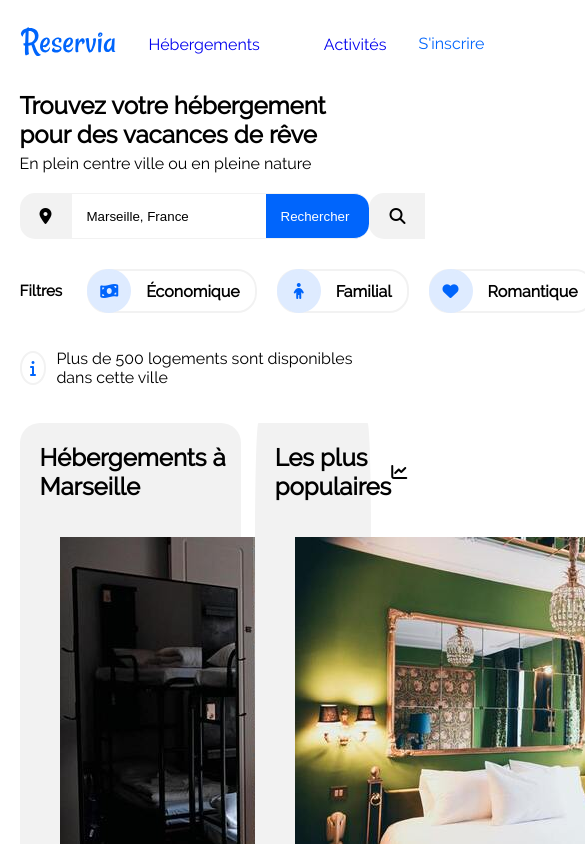
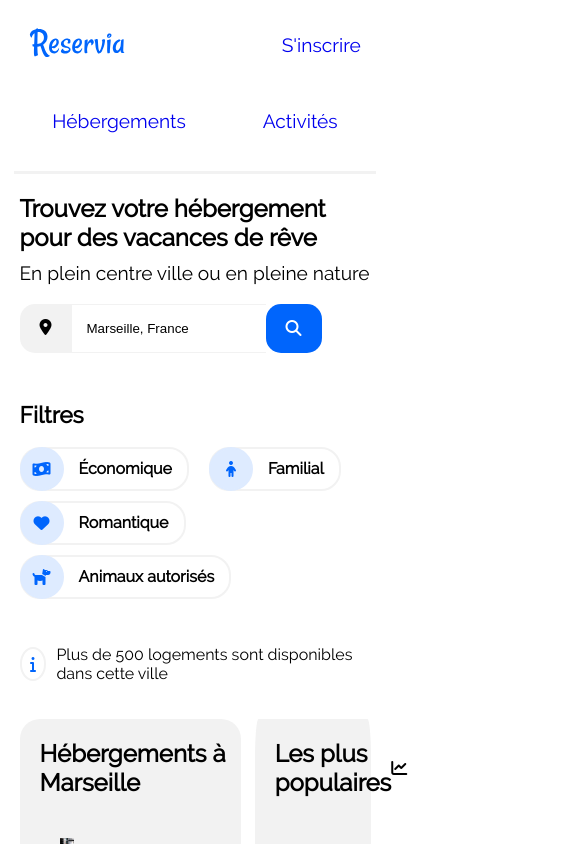
Before and after one commit to iri-stack/CedricBallereau_2_15022021, a plain HTML site: page index.html in a window 390 px wide. Shown: the top 844 px of the page, 585 px wide, since content can reach past the window. Drawn offline with Linux system fonts and the light colour scheme.

Commit message:
responsive pour le header ainsi que la section recherche

```diff
--- a/index.html
+++ b/index.html
@@ -2,6 +2,7 @@
 <html lang="fr">
     <head>
         <link rel="stylesheet" href="style.css" />
+        <meta name="viewport" content="width=device-width,initial-scale=1"><!--Permettra d'utiliser les media query-->
         <meta charset="utf-8">
         <script src="https://kit.fontawesome.com/5661425ff3.js" crossorigin="anonymous"></script>
         <title>Reservia</title>
@@ -29,11 +30,16 @@
                 <i class="fas fa-map-marker-alt"></i>
                 <input type="search" value="Marseille, France" placeholder="Marseille, France">
                 <input type="submit" class="button" value="Rechercher" disabled="disabled">
-                <i class="fas fa-search"></i>
+                <div class="iconsearch">
+                    <i class="fas fa-search"></i>
+                </div>
             </div>
             <!-- Filtres -->
             <div class="submenu">
-                <h2 class="titlefilter">Filtres</h2>
+                <div class="titlefilter">
+                    <h2>Filtres</h2>
+                </div>
+                <div class="groupfilter">
                 <div class="filter">
                     <i class="fas fa-money-bill-wave"></i>
                     <span class="filtername">Économique</span>
@@ -49,7 +55,7 @@
                 <div class="filter">
                     <i class="fas fa-dog"></i>
                     <span class="filtername">Animaux autorisés</span>
-                </div>
+                </div></div>
             </div>
             <div class="infoResult">
                 <i class="fas fa-info"></i>
--- a/style.css
+++ b/style.css
@@ -22,13 +22,14 @@ body{
 
 .imgheader{
     width: 70%;
+
 }
 
 .header>a{
     order: 1;
     width: 10%;
     text-align: center;
-    color: #0065FC;
+    font-size: 1.2em;
 }
 
 .menu ul{
@@ -42,6 +43,7 @@ body{
     list-style: none;
     padding: 2em;
     border-top: 3px transparent solid;
+    font-size: 1.2em;
 }
 
 a:link{
@@ -57,6 +59,41 @@ a:visited{
     border-top: 3px #0065FC solid;
 }
 
+/* Nouvelles règles pour les écrans avec 700px de large maximum */
+
+@media all and (max-width: 700px){
+    .header{
+        display: flex;
+        justify-content: space-around;
+        flex-wrap: wrap;
+        width: 100%;
+        margin: 20px 0;
+    }
+
+    .imgheader{
+        width: 20%;
+    }
+
+    .header>a{
+        width: 50%;
+        order: 0;
+        text-align: right;
+    }
+
+    .menu ul{
+        width: 50%;
+    }
+
+    .menu li{
+        border-bottom: 3px #F2F2F2 solid;
+    }
+
+    .menu li:hover{
+        color: #0065FC;
+        border-top: none;
+        border-bottom: 3px #0065FC solid;
+    }
+}
 /* Section Recherche */
 
 .search{
@@ -65,12 +102,15 @@ a:visited{
 }
 
 .title{
-    margin: 5px 0px;
+    margin-top: 20px;
+    margin-bottom: 10px;
+    font-size: 1.5em;
 }
 
 .title+p{
     margin-top: 5px;
     margin-bottom: 20px;
+    font-size: 1.2em;
 }
 
 /* Barre de recherche */
@@ -79,7 +119,7 @@ a:visited{
     display: flex;
 }
 
-.searchbar i{
+.searchbar>i{
     background-color: #F2F2F2;
     border-radius: 15px 0px 0px 15px;
     padding: 15px 20px;
@@ -105,6 +145,29 @@ a:visited{
     cursor: pointer;
 }
 
+/* Nouvelles règles pour les écrans avec 701px de large minimum */
+
+@media all and (min-width: 701px){
+    .iconsearch{
+        display: none;
+    }
+}
+
+/* Nouvelles règles pour les écrans avec 700px de large maximum */
+
+@media all and (max-width: 700px){
+    .button{
+        display: none;
+    }
+
+    .iconsearch{
+        background-color: #0065FC;
+        color: white;
+        border-radius: 15px 15px 15px 15px;
+        padding: 15px 20px;
+    }
+}
+
 /* Filtre */
 
 .submenu{
@@ -120,6 +183,10 @@ a:visited{
     font-size: 0.95em;
 }
 
+.groupfilter{
+    display: flex;
+}
+
 .filter{
     display: flex;
     justify-content: center;
@@ -127,6 +194,7 @@ a:visited{
     border: solid 2px #F2F2F2;
     border-radius: 20px;
     margin-right: 20px;
+    margin-bottom: 10px;
     cursor: pointer;
 }
 
@@ -152,6 +220,20 @@ a:visited{
 .filter:hover{
     background-color: #f4f8ff;
     font-size: 1.2em;
+}
+
+/* Nouvelles règles pour les écrans avec 700px de large maximum */
+
+@media all and (max-width: 700px){
+    .submenu{
+        display: flex;
+        flex-flow:  wrap;
+    }
+
+    .groupfilter{
+        display: flex;
+        flex-flow: row wrap;
+    }
 }
 
 /* info resultat de la recherche */
@@ -201,7 +283,7 @@ a:visited{
 }
 
 #hosting img{
-     max-width: max-content;
+     max-width: 10%;
      height: auto;
  }
 
@@ -236,7 +318,7 @@ a:visited{
 }
 
 #activities img{
-    height: 30%;
+    width: 10%;
 }
 
 /* Footer */
@@ -251,4 +333,5 @@ footer{
 footer li{
     list-style: none;
     display: flex;
+    color: red;
 }
```
